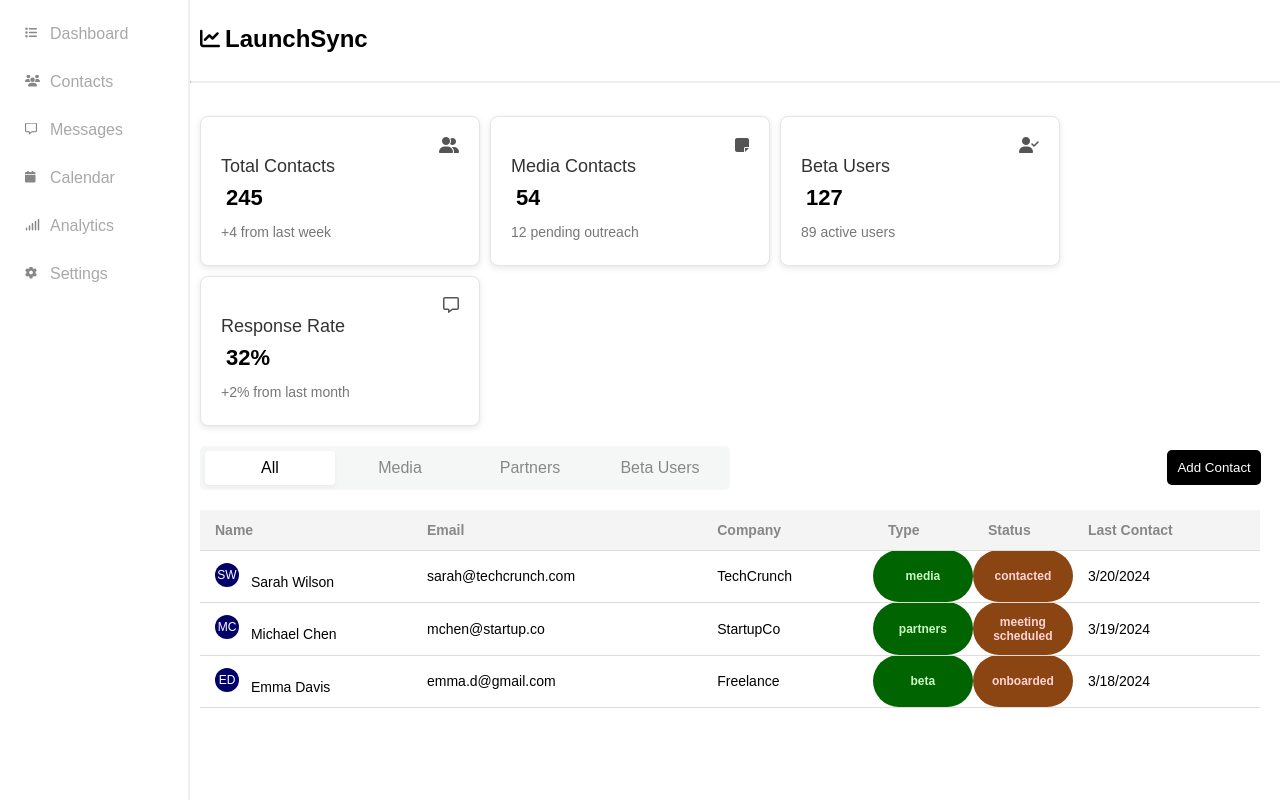
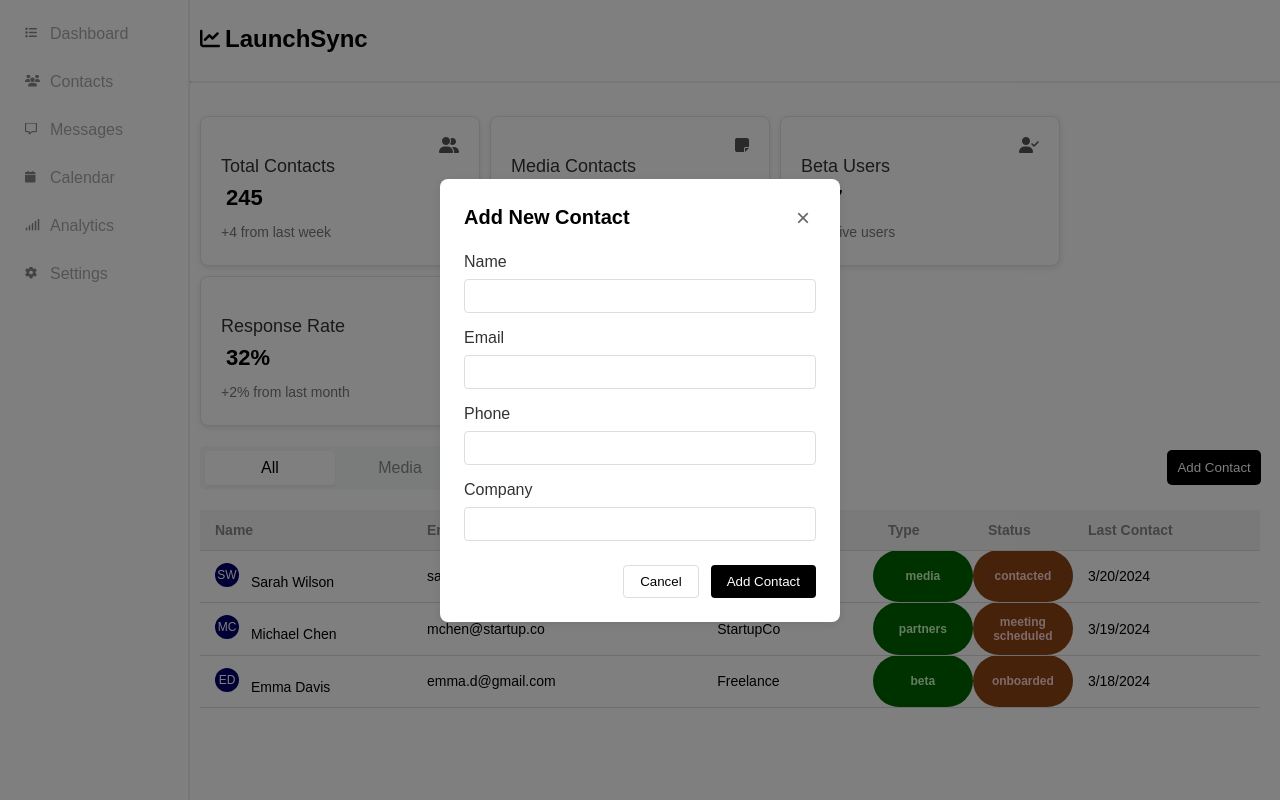
Before and after one commit to tanmay2301/CRM-dummy, a React (Vite) app: page / in a window 1280 px wide. Both pictures are taken after a click on the button "Add Contact". Built offline with nearby package versions, Linux system fonts and the light colour scheme.

Commit message:
Add popupform for adding contacts

```diff
--- a/src/App.css
+++ b/src/App.css
@@ -88,7 +88,7 @@ hr {
 }
 
 .sidebar-items:hover {
-  background-color: #e7e8e9;
+  background-color:  #e5e4e4;
   cursor: pointer;
   color: black;
   border-radius: 5px;
@@ -276,3 +276,102 @@ td:nth-child(1) {
   vertical-align: middle;
   width: 100px;
 }
+
+/* Modal Styles */
+.modal-overlay {
+  position: fixed;
+  top: 0;
+  left: 0;
+  right: 0;
+  bottom: 0;
+  background-color: rgba(0, 0, 0, 0.5);
+  display: flex;
+  justify-content: center;
+  align-items: center;
+  z-index: 1000;
+}
+
+.modal {
+  background-color: white;
+  border-radius: 8px;
+  padding: 24px;
+  width: 400px;
+  max-width: 90%;
+  box-shadow: 0 2px 10px rgba(0, 0, 0, 0.1);
+}
+
+.modal-header {
+  display: flex;
+  justify-content: space-between;
+  align-items: center;
+  margin-bottom: 20px;
+}
+
+.modal-header h2 {
+  margin: 0;
+  font-size: 20px;
+}
+
+.close-button {
+  background: none;
+  border: none;
+  font-size: 24px;
+  cursor: pointer;
+  color: #666;
+}
+
+.form-group {
+  margin-bottom: 16px;
+}
+
+.form-group label {
+  display: block;
+  margin-bottom: 8px;
+  color: #333;
+  font-weight: 500;
+}
+
+.form-group input {
+  width: 100%;
+  padding: 8px 12px;
+  border: 1px solid #ddd;
+  border-radius: 4px;
+  font-size: 14px;
+}
+
+.form-group input:focus {
+  outline: none;
+  border-color: #000;
+}
+
+.modal-footer {
+  display: flex;
+  justify-content: flex-end;
+  gap: 12px;
+  margin-top: 24px;
+}
+
+.cancel-button {
+  padding: 8px 16px;
+  background-color: #fff;
+  border: 1px solid #ddd;
+  border-radius: 4px;
+  cursor: pointer;
+}
+
+.submit-button {
+  padding: 8px 16px;
+  background-color: #000;
+  color: white;
+  border: none;
+  border-radius: 4px;
+  cursor: pointer;
+}
+
+.submit-button:hover {
+  opacity: 0.9;
+}
+
+.cancel-button:hover {
+  background-color: #f5f5f5;
+}
--- a/src/App.jsx
+++ b/src/App.jsx
@@ -1,4 +1,6 @@
 import './App.css'
+import { useState } from 'react'
+import database from './api'
 import Header from './components/Header'
 import SideBar from './components/SideBar'
 import Cards from './components/Cards'
@@ -6,13 +8,31 @@ import ContactUI from './components/ContactUI'
 import ContactManager from './components/ContactManager'
 
 function App() {
+
+  const [contacts, setContacts] = useState(database.contacts);
+
+    const addContact = (newContact) => {
+        // Add current date as lastContact
+        const currentDate = new Date().toLocaleDateString();
+        const contactWithDefaults = {
+            ...newContact,
+            status: 'Active', // Default status
+            type: 'General', // Default type
+            lastContact: currentDate
+        };
+
+        setContacts(prevContacts => [...prevContacts, contactWithDefaults]);
+    };
+
+
+
   return (
     <div className="main">
       <Header />
       <SideBar />
       <Cards />
-      <ContactManager />
-      <ContactUI />
+      <ContactManager onAddContact={addContact} />
+      <ContactUI contacts={contacts} />
     </div>
   )
 
--- a/src/components/ContactManager.jsx
+++ b/src/components/ContactManager.jsx
@@ -1,9 +1,37 @@
 import { useState } from 'react';
 
-function ContactManager() {
+function ContactManager({onAddContact}) {
     const [activeFilter, setActiveFilter] = useState('All');
+    const [isModalOpen, setIsModalOpen] = useState(false);
+    const [formData, setFormData] = useState({
+        name: '',
+        email: '',
+        phone: '',
+        company: ''
+    });
 
     const filters = ['All', 'Media', 'Partners', 'Beta Users'];
+
+    const handleInputChange = (e) => {
+        const { name, value } = e.target;
+        setFormData(prev => ({
+            ...prev,
+            [name]: value
+        }));
+    };
+
+    const handleSubmit = (e) => {
+        e.preventDefault();
+        onAddContact(formData);
+        setIsModalOpen(false);
+        // Reset form
+        setFormData({
+            name: '',
+            email: '',
+            phone: '',
+            company: ''
+        });
+    };
 
     return (
         <div className="con-manage">
@@ -18,7 +46,83 @@ function ContactManager() {
                     </div>
                 ))}
             </div>
-            <button className="con-add">Add Contact</button>
+            <button className="con-add" onClick={() => setIsModalOpen(true)}>
+                Add Contact
+            </button>
+
+
+            {isModalOpen && (
+                <div className="modal-overlay">
+                    <div className="modal">
+                        <div className="modal-header">
+                            <h2>Add New Contact</h2>
+                            <button
+                                className="close-button"
+                                onClick={() => setIsModalOpen(false)}
+                            >
+                                ×
+                            </button>
+                        </div>
+                        <form onSubmit={handleSubmit}>
+                            <div className="form-group">
+                                <label htmlFor="name">Name</label>
+                                <input
+                                    type="text"
+                                    id="name"
+                                    name="name"
+                                    value={formData.name}
+                                    onChange={handleInputChange}
+                                    required
+                                />
+                            </div>
+                            <div className="form-group">
+                                <label htmlFor="email">Email</label>
+                                <input
+                                    type="email"
+                                    id="email"
+                                    name="email"
+                                    value={formData.email}
+                                    onChange={handleInputChange}
+                                    required
+                                />
+                            </div>
+                            <div className="form-group">
+                                <label htmlFor="phone">Phone</label>
+                                <input
+                                    type="tel"
+                                    id="phone"
+                                    name="phone"
+                                    value={formData.phone}
+                                    onChange={handleInputChange}
+                                    required
+                                />
+                            </div>
+                            <div className="form-group">
+                                <label htmlFor="company">Company</label>
+                                <input
+                                    type="text"
+                                    id="company"
+                                    name="company"
+                                    value={formData.company}
+                                    onChange={handleInputChange}
+                                />
+                            </div>
+                            <div className="modal-footer">
+                                <button
+                                    type="button"
+                                    className="cancel-button"
+                                    onClick={() => setIsModalOpen(false)}
+                                >
+                                    Cancel
+                                </button>
+                                <button type="submit" className="submit-button">
+                                    Add Contact
+                                </button>
+                            </div>
+                        </form>
+                    </div>
+                </div>
+            )}
         </div>
     );
 }
--- a/src/components/ContactUI.jsx
+++ b/src/components/ContactUI.jsx
@@ -1,8 +1,8 @@
 import React, { useState } from "react";
 import database from "../api";
 
-export default function ContactUI() {
-    const [contacts, setContacts] = useState(database.contacts);
+export default function ContactUI({contacts}) {
+
 
     const getInitials = (name) => {
         const nameParts = name.split(" ");
```
